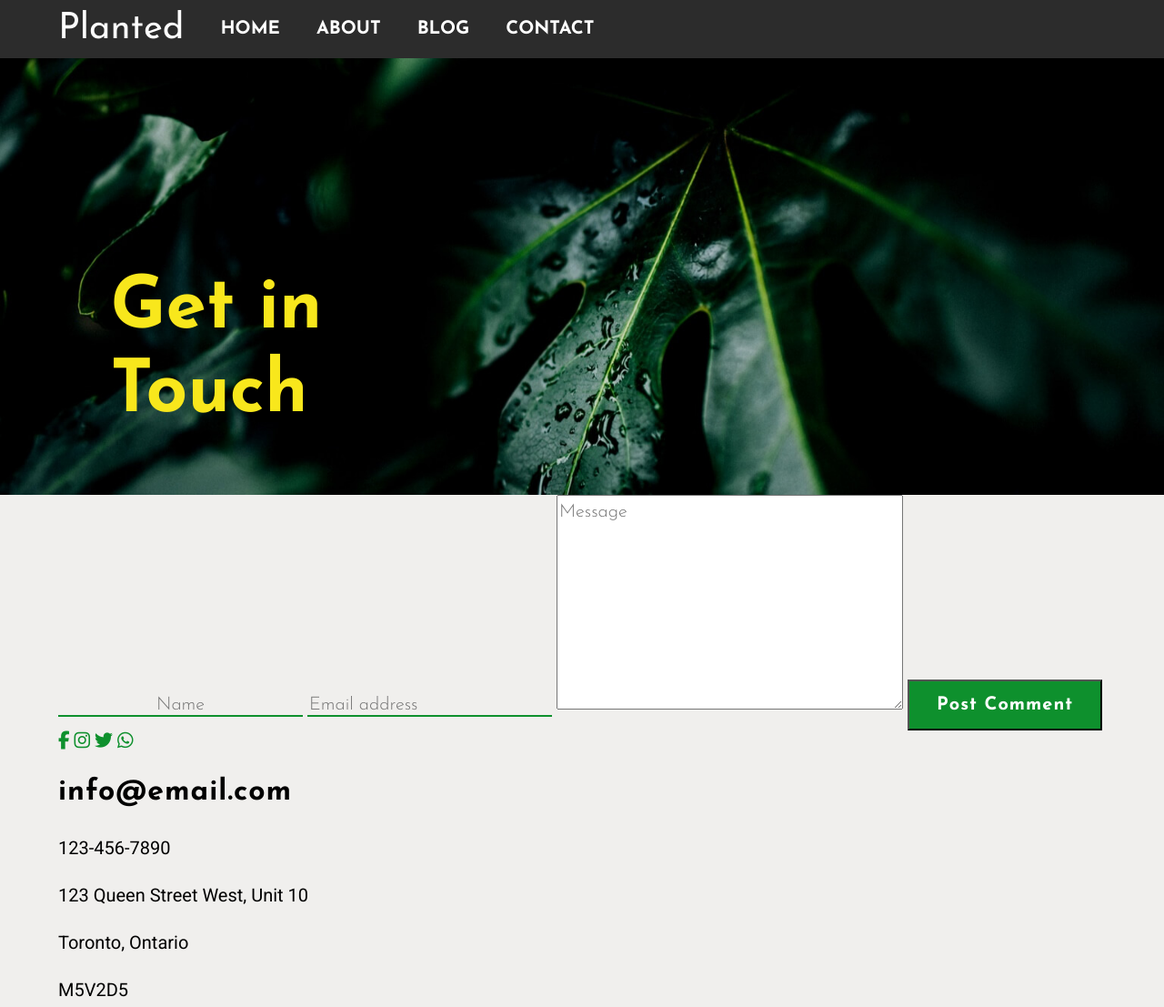
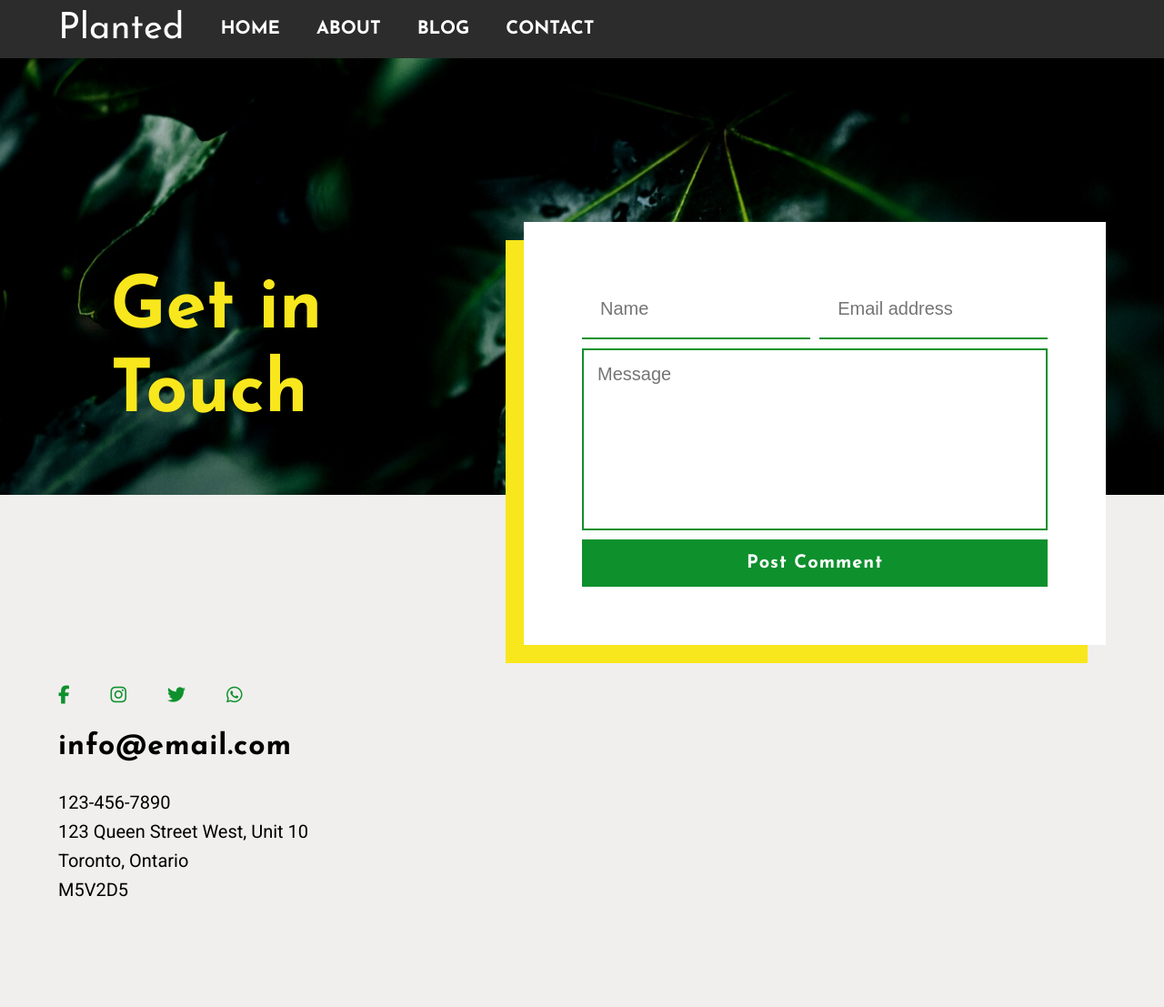
Before and after one commit to azalialoe/azalia-loeciano-project-one, a plain HTML site: page contact.html in a window 1280 px wide. Shown: the top 1107 px of the page at 91% size. Drawn offline with Linux system fonts and the light colour scheme.

Commit message:
finished all basic styles

```diff
--- a/contact.html
+++ b/contact.html
@@ -11,7 +11,8 @@
     <link rel="stylesheet" href="./styles/style.css">
     <title>Contact</title>
 </head>
-<body>
+
+<body class = "contactBackground">
     <header>
         <div class="contact">
             <div class="wrapper">
@@ -38,16 +39,17 @@
     </header>
 
     <main>
-        <form action="submit" method="POST" class="commentForm wrapper" autocomplete="off" name="commentForm">
+        <form action="submit" method="POST" class="messageForm wrapper"  name="messageForm">
             <label for="name" class="sr-only">Name</label>
             <input type="text" name="name" id="name" placeholder="Name">
             <label for="email" class="sr-only">Email address</label>
             <input type="email" name="email" id="email" placeholder="Email address">
-            <textarea name="commentBox" id="commentBox" cols="30" rows="10" placeholder="Message"></textarea>
+            <label for="message" class="sr-only">Message</label>
+            <textarea name="message" id="message" placeholder="Message"></textarea>
             <button type="submit">Post Comment</button>
         </form>
 
-        <section class="wrapper contacts">
+        <div class="wrapper contacts">
             <div class="socialLinks">
                 <a href="https://facebook.com"><i class="fab fa-facebook-f"></i></a>
                 <a href="https://instagram.com"><i class="fab fa-instagram"></i></a>
@@ -59,7 +61,7 @@
             <p>123 Queen Street West, Unit 10</p>
             <p>Toronto, Ontario</p>
             <p>M5V2D5</p>
-        </section>
+        </div>
     </main>
 
     <footer>
--- a/styles/sass/_blog.scss
+++ b/styles/sass/_blog.scss
@@ -12,7 +12,7 @@
     }
 }
 
-body {
+.blogBackground {
     background-color: $offWhite;
 
     h3 {
@@ -73,6 +73,7 @@ aside {
     width: 50%;
     float: right;
     padding-right: 3%;
+    margin-top: 3%;
 }
 .commenters {
     display: grid;
--- a/styles/sass/_contact.scss
+++ b/styles/sass/_contact.scss
@@ -17,10 +17,21 @@
     }
 }
 
-main {
+.contactBackground {
     background-color: $offWhite;
 
     i {
         color: $green;
+        padding-right: 2rem;
+    }
+
+    .contacts {
+        margin-top: -20%;
+        margin-bottom: 10%;
+        p {
+            margin-top: 0;
+            margin-bottom: 0;
+        }
+
     }
 }
--- a/styles/sass/_form.scss
+++ b/styles/sass/_form.scss
@@ -1,13 +1,51 @@
+// general form style
 input {
     border: 0;
-    background-color: $offWhite;
     border-bottom: 2px solid $green;
+    padding: 20px 20px;
+    width: 49%;
+    margin-bottom: 2%;
+}
+
+textarea {
+    resize: none;
+    border: 2px solid $green;
+    width: 100%;
+    height: 200px;
+    padding: 15px;
+}
+
+form button {
+    width: 100%;
+    border: 0;
+    margin-top: 2%;
 }
 
 form {
-
+    display: flex;
+    flex-wrap: wrap;
+    justify-content: space-between;
 }
 
-#name {
-    text-align: center;
+// blog page form specific style
+.blogBackground form {
+    width: 45%;
+    float: right;
+    margin: 5% 5% 5% 0;
+
+    input,
+    textarea {
+        background: $offWhite;
+    }
 }
+
+// contact page form specific style
+.contactBackground form {
+    background-color: white;
+    padding: 5%;
+    box-shadow: -20px 20px $sunnyYellow;
+    width: 50%;
+    position: relative;
+    right: -20%;
+    bottom: 15rem;
+}
--- a/styles/sass/_header.scss
+++ b/styles/sass/_header.scss
@@ -3,6 +3,7 @@
     background-color: $black;
 }
 
+// nav style for all pages
 .headerNav {
     display: flex;
     height: 8vh;
@@ -27,14 +28,3 @@
     display: flex;
     align-items: center;
 }
-
-.headerBox {
-    position: relative;
-}
-
-.headerBox img {
-    position: absolute;
-    right: 0;
-    top: 0;
-    z-index: 1;
-}
--- a/styles/sass/_typography.scss
+++ b/styles/sass/_typography.scss
@@ -55,7 +55,8 @@ button {
 
 aside a,
 .blogPost h3,
-::placeholder {
+.commentForm input::placeholder,
+#commentBox::placeholder {
     @include typography ($lineHeight:32px, $fontWeight:300);
 }
 
--- a/styles/sass/_variables.scss
+++ b/styles/sass/_variables.scss
@@ -1,5 +1,7 @@
 $mainFont: 'Josefin Sans', sans-serif;
 $secondaryFont: 'Roboto', sans-serif;
+
+// colors
 $black : #2C2C2C;
 $offWhite: #F0EFED;
 $forestGreen: #074115;
```
Also changed, not shown: blog.html (+4 -3 lines), styles/style.css.
